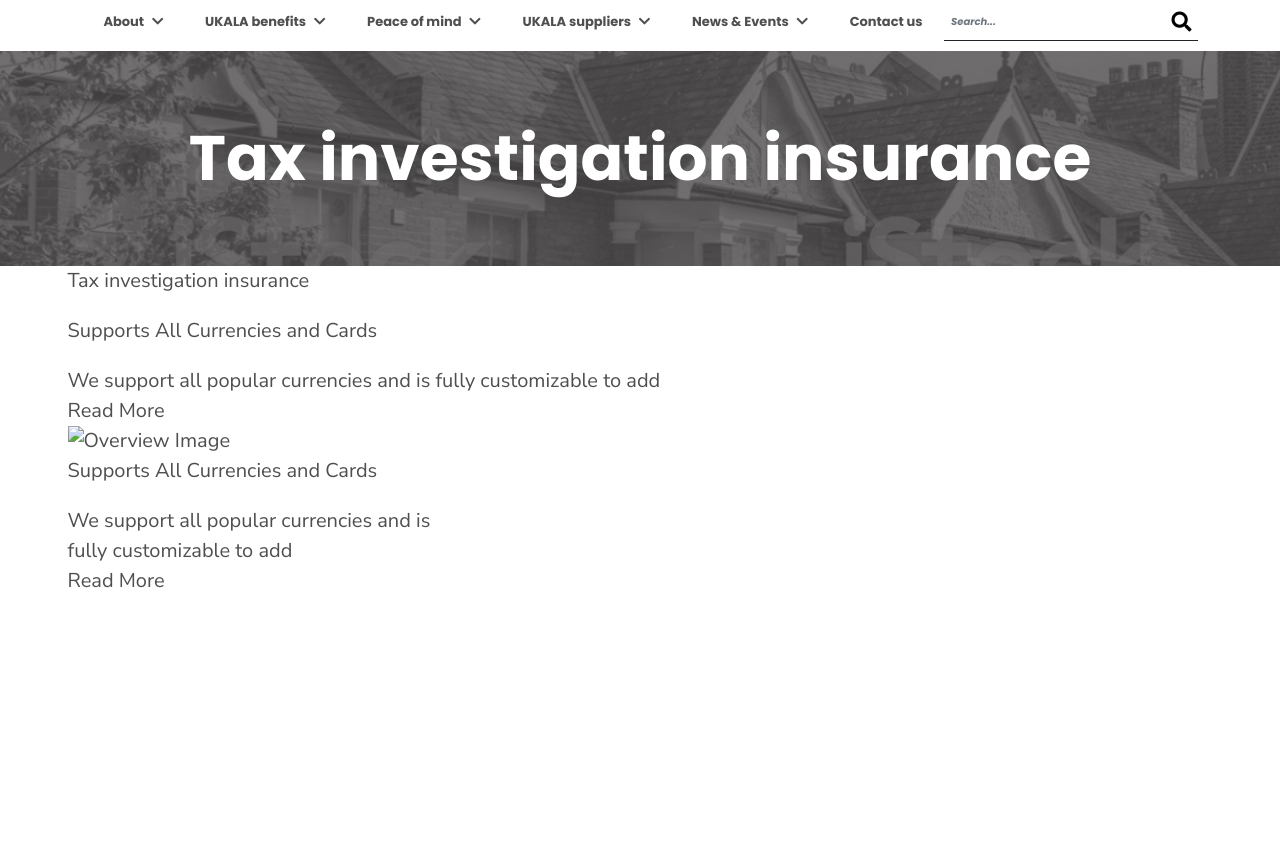
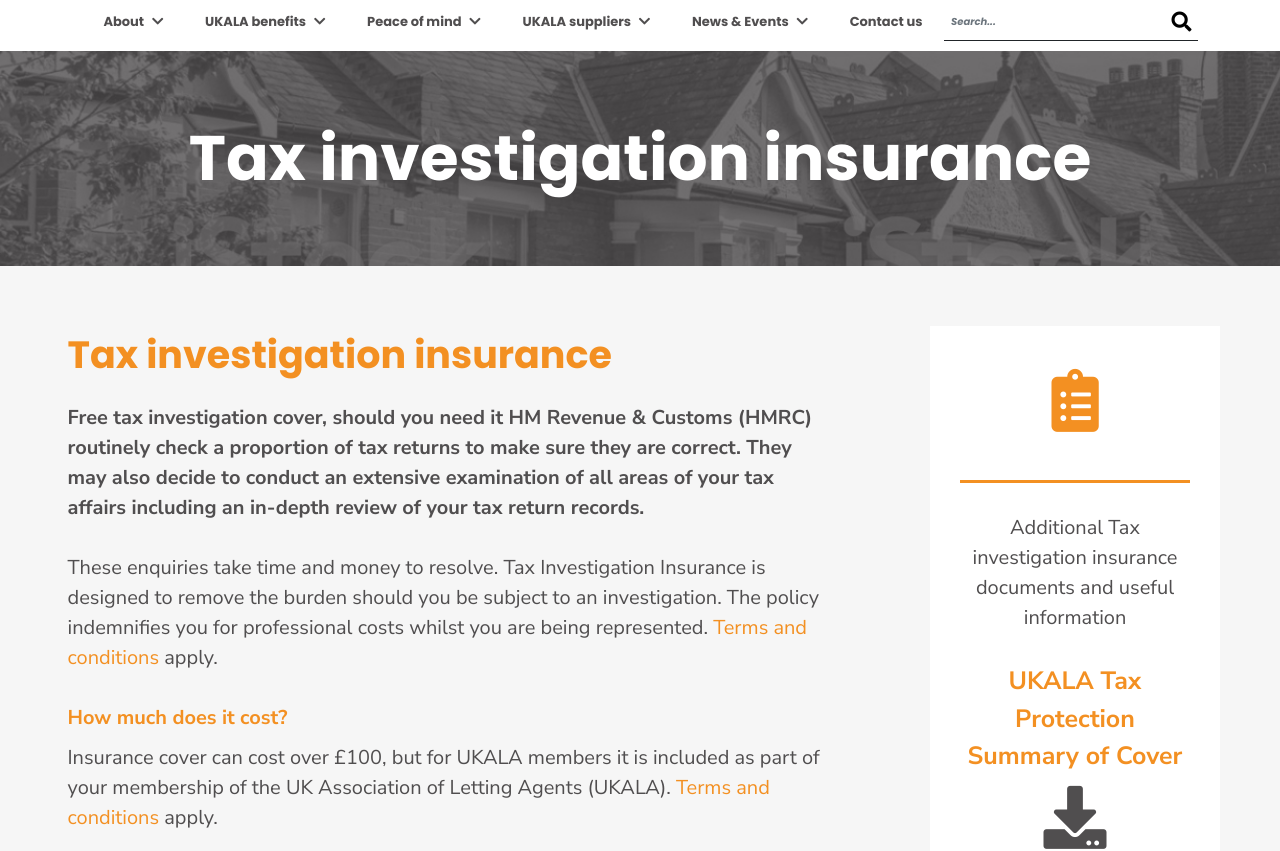
Before and after one commit to bartec91/UKALADesignTemplate, a website: page src/index.html in a window 1280 px wide. Shown: the part 127-978 px from the top of the page. Before the commit the page ends 800 px from the top, so only its background shows below. Drawn offline with Linux system fonts and the light colour scheme.

Commit message:
Final first section

```diff
--- a/src/index.html
+++ b/src/index.html
@@ -117,35 +117,58 @@
             </div>
         </div>
     </header>
-    <main class="content">
+    <main class="content py-3 py-xl-5">
         <section class="section-posts container" id="section-1">
-            <div class="section-posts__wrapper row">
+            <div class="section-posts__wrapper">
                 <div class="section-posts__list">
-                    <div class="section-posts__item">
-                        <div class="col-12 col-md-8 text-left section-posts__item-col">
-                            <h3 class="section-posts__item-title">
+                    <div
+                        class="section-posts__item row justify-content-lg-between py-3 py-xl-5 border-bottom border-3 border-orange">
+                        <div class="col-12 col-lg-8 text-left section-posts__item-col">
+                            <h3 class="section-posts__item-title fw-bold text-orange">
                                 Tax investigation insurance
                             </h3>
                             <div class="section-posts__item-text">
-                                <h3 class="section-posts__item-title heading heading--small">Supports All Currencies
-                                    and
-                                    Cards</h3>
-                                <p class="section-posts__item-desc">We support all popular currencies and is fully
-                                    customizable to add</p>
-                                <a href="#" rel="Read More" class="section-posts__item-more">Read More</a>
+                                <p class="mb-5 fw-bolder">
+                                    Free tax investigation cover, should you need it HM Revenue & Customs (HMRC)
+                                    routinely check a proportion of tax returns
+                                    to make sure they are correct. They may also decide to conduct an extensive
+                                    examination of all areas of your tax affairs
+                                    including an in-depth review of your tax return records.
+                                </p>
+
+                                <p class="mb-5">
+                                    These enquiries take time and money to resolve. Tax Investigation Insurance is
+                                    designed to remove the burden should you
+                                    be subject to an investigation. The policy indemnifies you for professional costs
+                                    whilst you are being represented.
+                                    <a href="#" class="fw-normal text-orange">Terms and conditions</a> apply.
+                                </p>
+
+                                <h4 class="fw-bolder text-orange">How much does it cost?</h4>
+                                <p class="mb-5">
+                                    Insurance cover can cost over £100, but for UKALA members it is included as part of
+                                    your membership of the UK Association of Letting Agents (UKALA). <a href="#"
+                                        class="fw-normal text-orange">Terms and conditions</a> apply.
+                                </p>
                             </div>
                         </div>
-                        <div class="col-12 col-md-4 section-posts__item-col">
-                            <div class="section-posts__item-img">
-                                <img src="img/overview-img-1.png" class="section-posts__image" alt="Overview Image">
-                            </div>
-                            <div class="section-posts__item-text">
-                                <h3 class="section-posts__item-title heading heading--small">Supports All Currencies
-                                    and
-                                    Cards</h3>
-                                <p class="section-posts__item-desc">We support all popular currencies and is fully
-                                    customizable to add</p>
-                                <a href="#" rel="Read More" class="section-posts__item-more">Read More</a>
+                        <div class="col-12 col-lg-3 p-5 text-center bg-white section-posts__item-col">
+                            <div class="section-posts__download text-center">
+                                <div
+                                    class="section-posts__download-icon mb-5 pb-5 border-bottom border-3 border-orange">
+                                    <i class="fas fa-clipboard-list text-orange"></i>
+                                </div>
+                                <p class="section-posts__download-text my-5">
+                                    Additional Tax investigation insurance documents and useful information
+                                </p>
+                                <a href="#" class="section-posts__download-file my-5  d-block fw-bolder text-orange">
+                                    UKALA Tax Protection Summary of Cover
+                                    <i class="fas fa-download mt-3 mb-2 d-block"></i>
+                                </a>
+                                <a href="#"
+                                    class="section-posts__download-file my-5 pb-5 d-block border-bottom border-3 border-orange fw-bolder text-orange">
+                                    UKALA Tax Protection Insurance Policy <span>></span>
+                                </a>
                             </div>
                         </div>
                     </div>
--- a/src/sass/base/_typography.scss
+++ b/src/sass/base/_typography.scss
@@ -22,6 +22,10 @@
     $font-weight--bold: 700;
     $font-weight--x-bold: 800;
 
+    $heading__font-size--large: 3.6rem;
+    $heading__font-size--x-large: 7.2rem;
+
+    $link__font-size--large: 2.5rem;
 
 // -------------------------------
 //     TYPOGRAPHY STYLES
@@ -45,8 +49,8 @@
         @extend %transitionColor;
     }
 
-    // *--------- HEADINGS ---------*
-    .heading {
+    .text-orange {
+        color: $third__color;
     }
 
     // *--------- TEXT ---------*
--- a/src/sass/components/_buttons.scss
+++ b/src/sass/components/_buttons.scss
@@ -11,14 +11,9 @@
 // -------------------------------
 
 .button {
-    @extend %transitionAll;
 
-    &:hover {
-    }
 }
 
 .button__form {
 
-    &:hover {
-    }
 }
--- a/src/sass/components/_social.scss
+++ b/src/sass/components/_social.scss
@@ -4,11 +4,14 @@
 
     // *--------- TYPOGRAPHY ---------*
 
+
     // *--------- COLORS ---------*
+
 
 // -------------------------------
 //     SOCIAL STYLES
 // -------------------------------
 
 .social {
+
 }
--- a/src/sass/layout/_content.scss
+++ b/src/sass/layout/_content.scss
@@ -9,3 +9,34 @@
 // ----------------------------
 //     CONTENT STYLES
 // ----------------------------
+
+.content {
+    background-color: $fourth__color;
+}
+.section-posts {
+    &__item {
+        font-family: $base__font-family;
+        font-size: $font-size;
+        font-weight: $font-weight;
+        color: $base__color;
+
+        &-title {
+            font-family: $second__font-family;
+            font-size: $font-size--large
+        }
+    }
+
+    &__download {
+        &-icon, i {
+            font-size: $font-size--x-large;
+        }
+
+        &-file {
+            font-size: $link__font-size--large;
+
+            span, i {
+                color: $base__color;
+            }
+        }
+    }
+}
--- a/src/sass/layout/_footer.scss
+++ b/src/sass/layout/_footer.scss
@@ -6,6 +6,7 @@
 
     // *--------- COLORS ---------*
 
+
 // ----------------------------
 //     FOOTER STYLES
 // ----------------------------
--- a/src/sass/layout/_general.scss
+++ b/src/sass/layout/_general.scss
@@ -27,6 +27,10 @@
 
 }
 
+.border-orange {
+    border-color: $third__color!important;
+}
+
 @media only screen and (max-width: 1199px) {
     .container {
         width: 100%;
```
Also changed, not shown: src/css/style.css, 1 other file.
